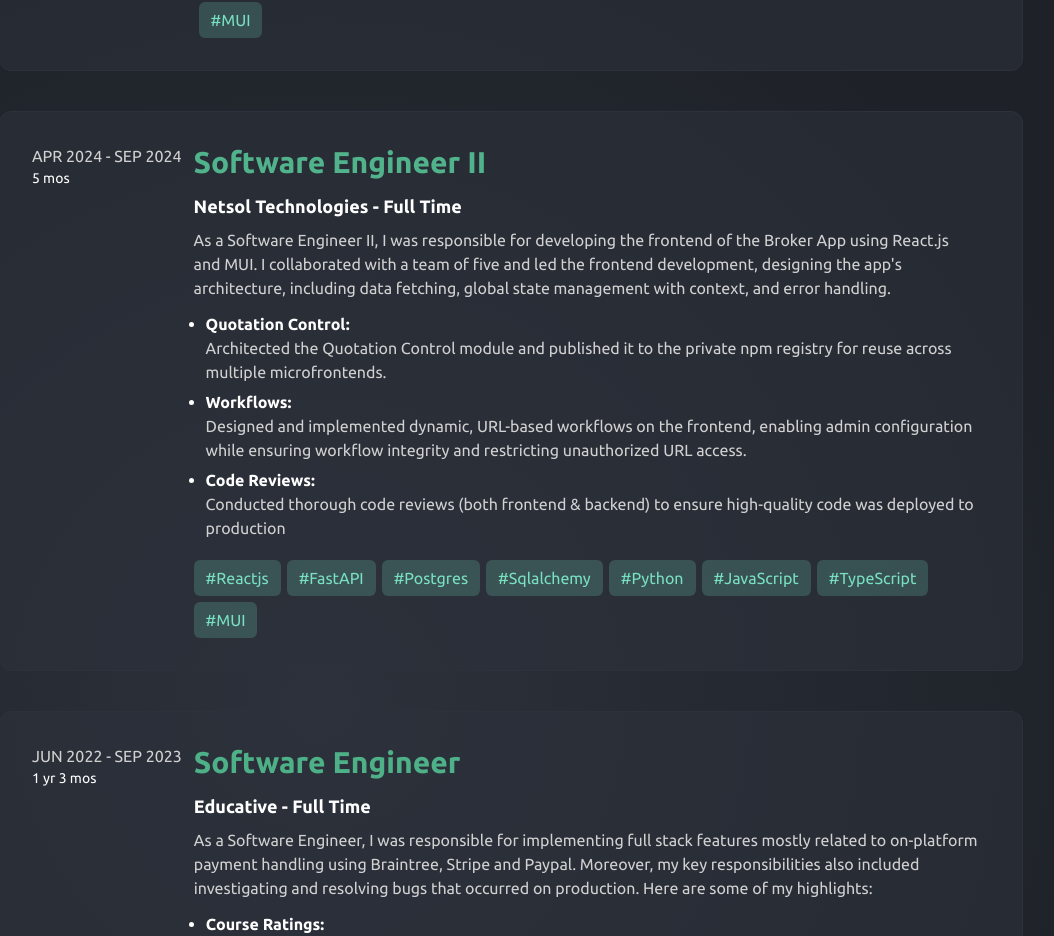
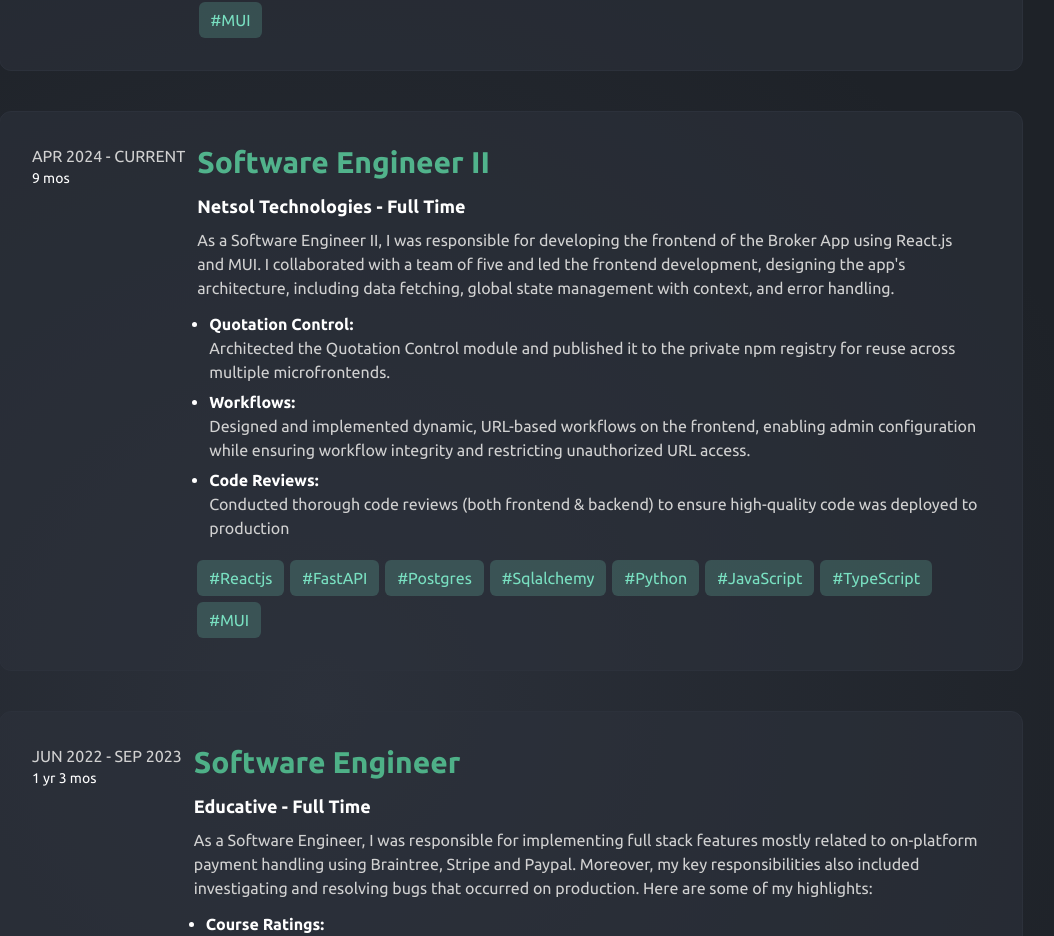
Before and after one commit to ahmadzaheer-dev/ahmadzaheer.dev, a Next.js app: page /#contact in a window 1280 px wide. Shown: the part 1603-2539 px from the top of the page, without its empty margins (129-1183 px from the left). Built offline with nearby package versions, Linux system fonts and the light colour scheme.

Commit message:
Minor change

```diff
--- a/src/constants.ts
+++ b/src/constants.ts
@@ -65,7 +65,7 @@
     position: "Software Engineer II",
     roleType: "Full Time",
     startDate: new Date(2024, 4 - 1),
-    endDate: new Date(2024, 9 - 1, 30),
+    endDate: "Current",
     description:
       "As a Software Engineer II, I was responsible for developing the frontend of the Broker App using React.js and MUI. I collaborated with a team of five and led the frontend development, designing the app's architecture, including data fetching, global state management with context, and error handling.",
     points: [
```
